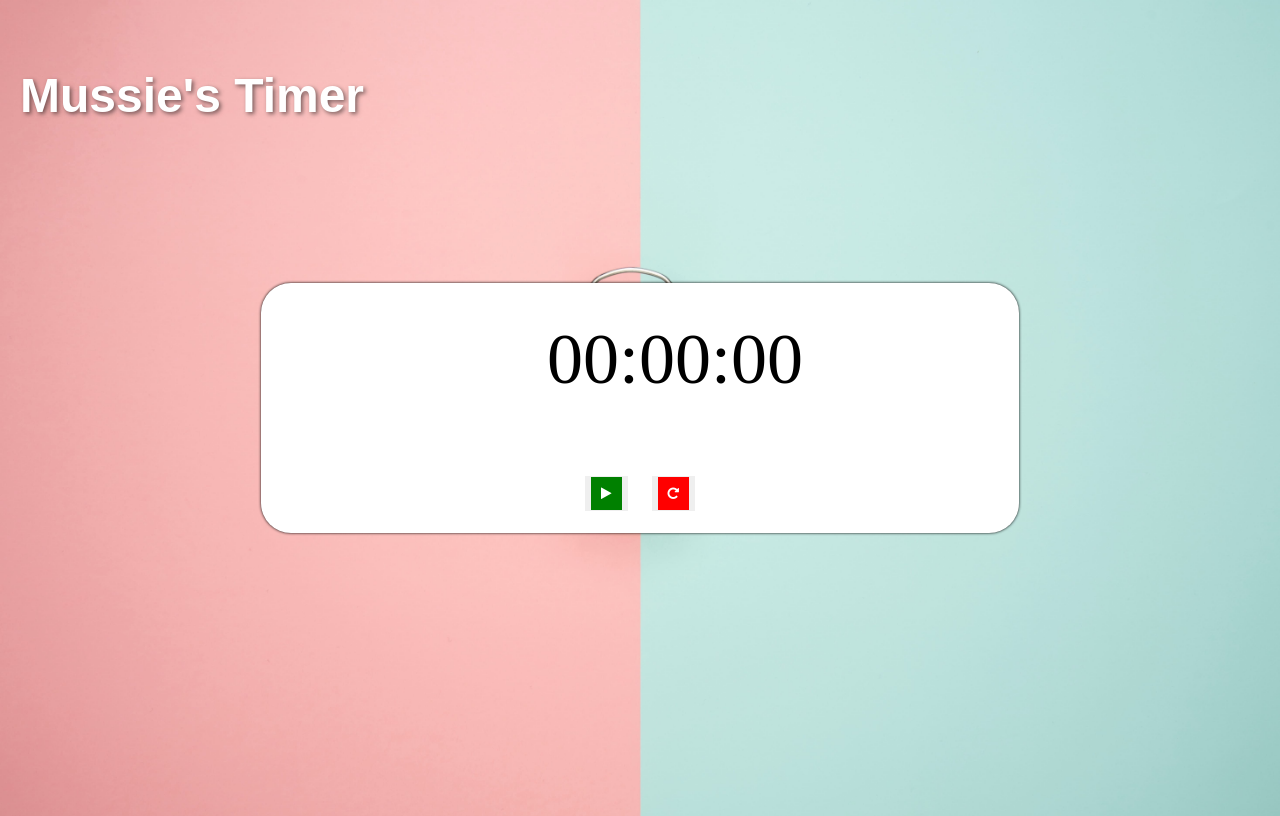
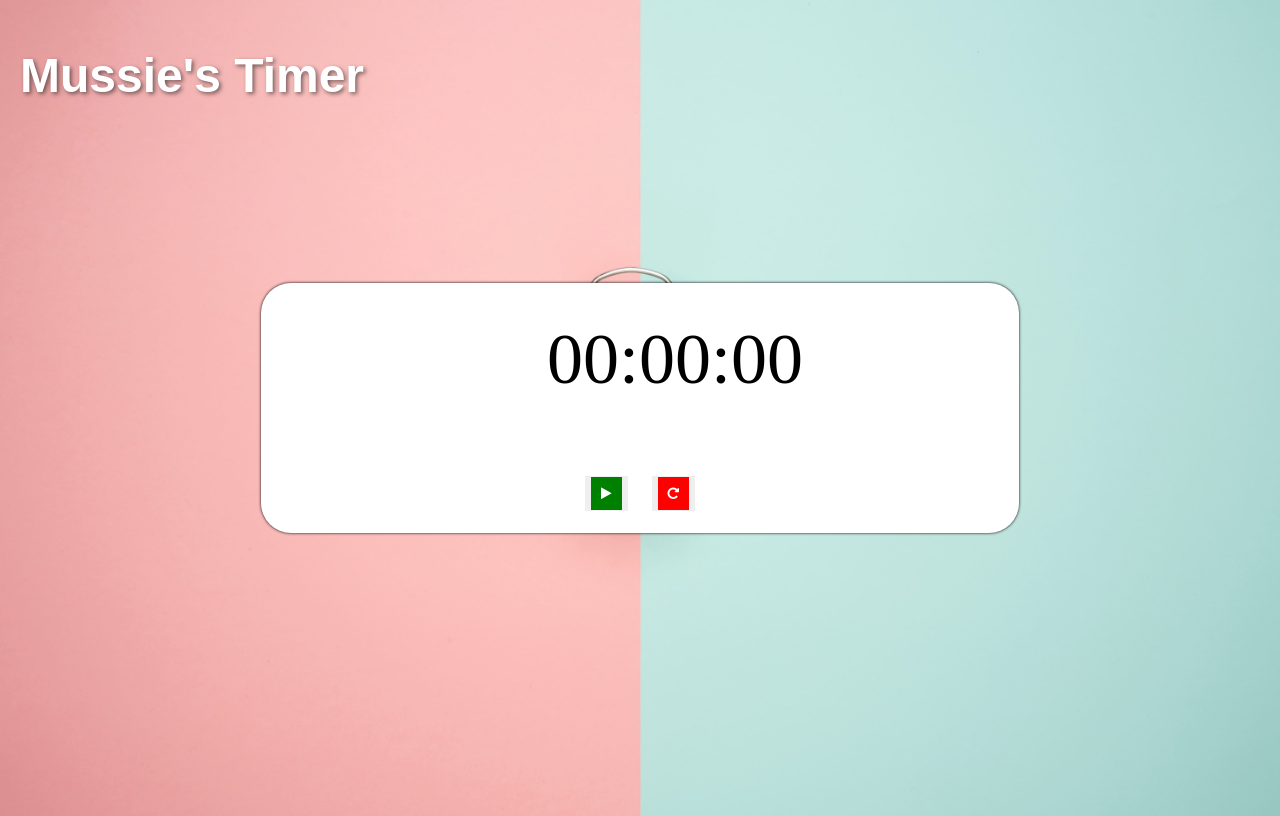
Before and after one commit to MussieTeka/Timer-App, a plain HTML site: page index.html in a window 1280 px wide. Drawn offline with Linux system fonts and the light colour scheme.

Commit message:
Update style.css

```diff
--- a/style.css
+++ b/style.css
@@ -18,7 +18,7 @@ body {
   position: absolute;
   top: 0;
   left: 0;
-  padding: 20px;
+  padding: 0px 20px;
   font-size: 48px;
   color: #fff;
   font-weight: 700;
```
